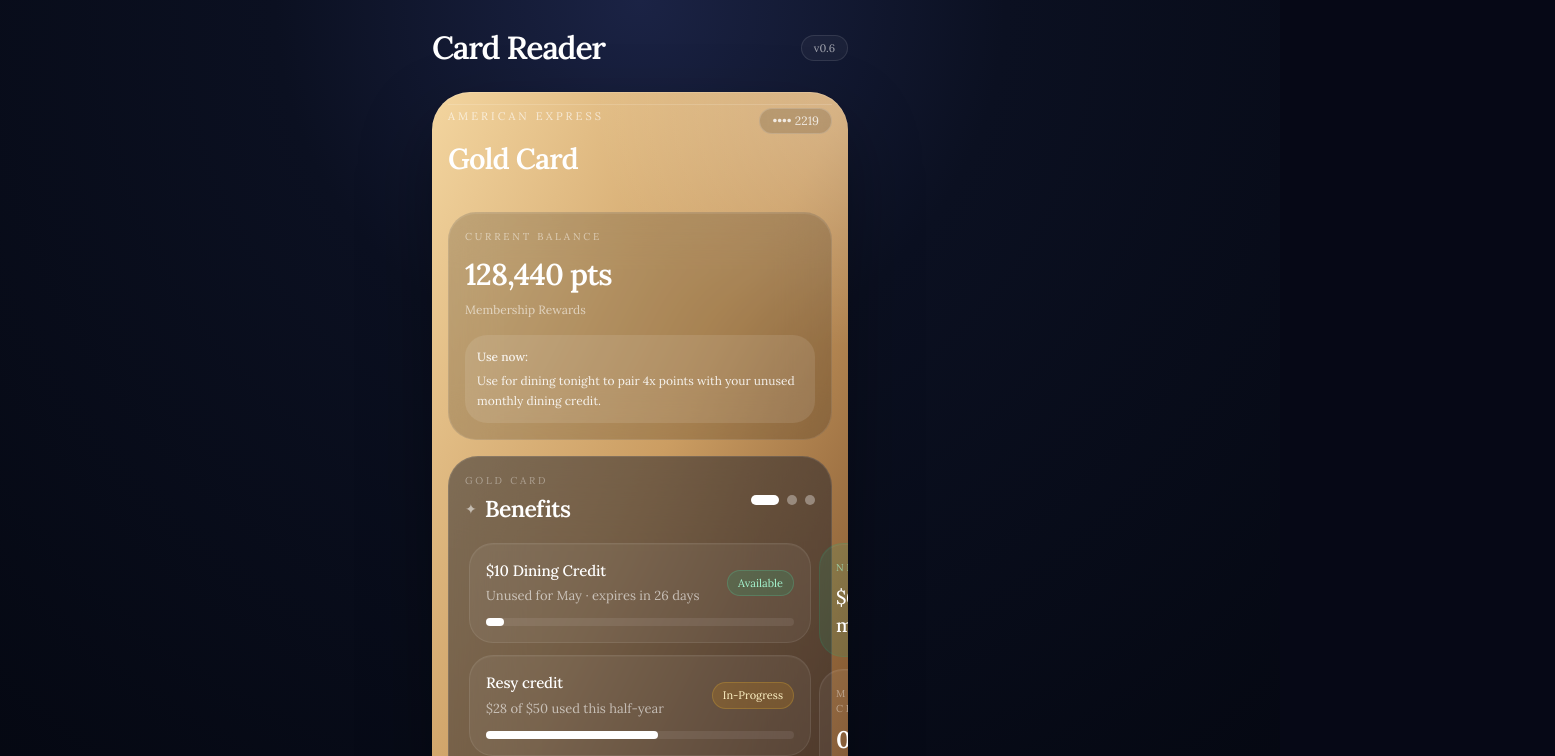
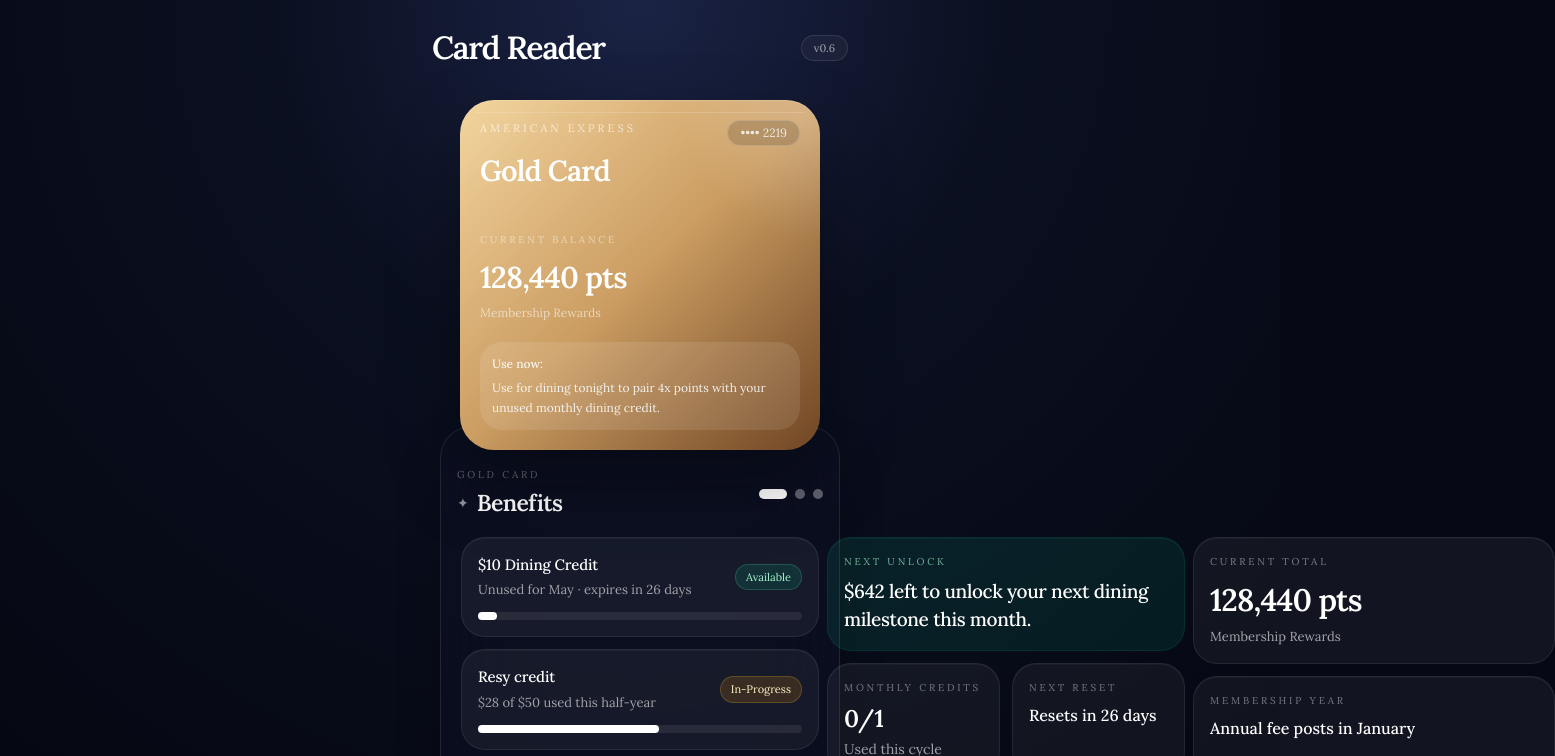
Before and after one commit to kylehocho/card-reader, a Next.js app: page / in a window 1280 px wide. Shown: the top 756 px of the page, 1555 px wide, since content can reach past the window. Built offline with nearby package versions, Linux system fonts and the light colour scheme.

Commit message:
Make selected card float at top

```diff
--- a/components/card-reader/WalletPrototype.tsx
+++ b/components/card-reader/WalletPrototype.tsx
@@ -374,9 +374,14 @@
 
           {screen === 'wallet' && (
             <section className="flex min-h-[calc(100vh-170px)] flex-col gap-0">
+              <div className="relative z-20 px-1 pt-2">
                 <motion.div
                   layout
-                className={`relative z-20 overflow-hidden rounded-[38px] bg-gradient-to-br ${selectedCard.gradient} p-4 pb-5 shadow-[inset_0_1px_0_rgba(255,255,255,0.15),0_30px_70px_rgba(0,0,0,0.34)]`}
+                  className="relative mx-auto w-full max-w-[360px]"
+                >
+                  <motion.div
+                    layout
+                    className={`relative overflow-hidden rounded-[34px] bg-gradient-to-br ${selectedCard.gradient} px-5 pb-5 pt-5 shadow-[inset_0_1px_0_rgba(255,255,255,0.15),0_32px_70px_rgba(0,0,0,0.34)]`}
                   >
                     <div className="absolute inset-0 bg-[radial-gradient(circle_at_top_right,rgba(255,255,255,0.24),transparent_28%)]" />
                     <div className="absolute inset-x-4 top-3 h-px bg-white/15" />
@@ -390,19 +395,23 @@
                         <div className="rounded-full border border-white/18 bg-black/15 px-3 py-1 text-xs text-white/80 backdrop-blur">•••• {selectedCard.last4}</div>
                       </div>
 
-                  <div className="mt-8 rounded-[28px] border border-white/10 bg-black/18 p-4 backdrop-blur-xl shadow-[inset_0_1px_0_rgba(255,255,255,0.08)]">
-                    <div>
+                      <div className="mt-10">
                         <p className="text-[10px] uppercase tracking-[0.28em] text-white/50">Current balance</p>
                         <p className="mt-2 text-[30px] font-semibold tracking-[-0.03em]">{selectedCard.pointsValue}</p>
                         <p className="mt-1 text-[12px] text-white/58">{selectedCard.pointsLabel}</p>
                       </div>
-                    <div className="mt-4 rounded-[22px] bg-white/10 p-3 text-[12px] leading-5 text-white/88">
+
+                      <div className="mt-5 rounded-[22px] bg-white/10 p-3 text-[12px] leading-5 text-white/88">
                         <span className="font-medium">Use now:</span>
                         <div className="mt-1">{selectedCard.recommendation}</div>
                       </div>
                     </div>
+                  </motion.div>
+                </motion.div>
+              </div>
 
-                  <div className="mt-4 rounded-[30px] border border-white/10 bg-[#0d1224]/45 p-4 backdrop-blur-2xl">
+              <div className="relative z-10 -mt-6 px-2">
+                <div className="rounded-[32px] border border-white/10 bg-[#0d1224]/55 px-4 pb-4 pt-10 backdrop-blur-2xl shadow-[0_22px_45px_rgba(0,0,0,0.24)]">
                   <div className="mb-4 flex items-center justify-between">
                     <div>
                       <p className="text-[10px] uppercase tracking-[0.28em] text-white/38">{selectedCard.name}</p>
@@ -504,7 +513,6 @@
                   </motion.div>
                 </div>
               </div>
-              </motion.div>
 
               <div className="relative z-10 -mt-7 px-2 pb-2 pt-0">
                 <div className="mb-3 flex items-center justify-between px-2">
```
Lines whose indentation alone changed are shown as unchanged.
